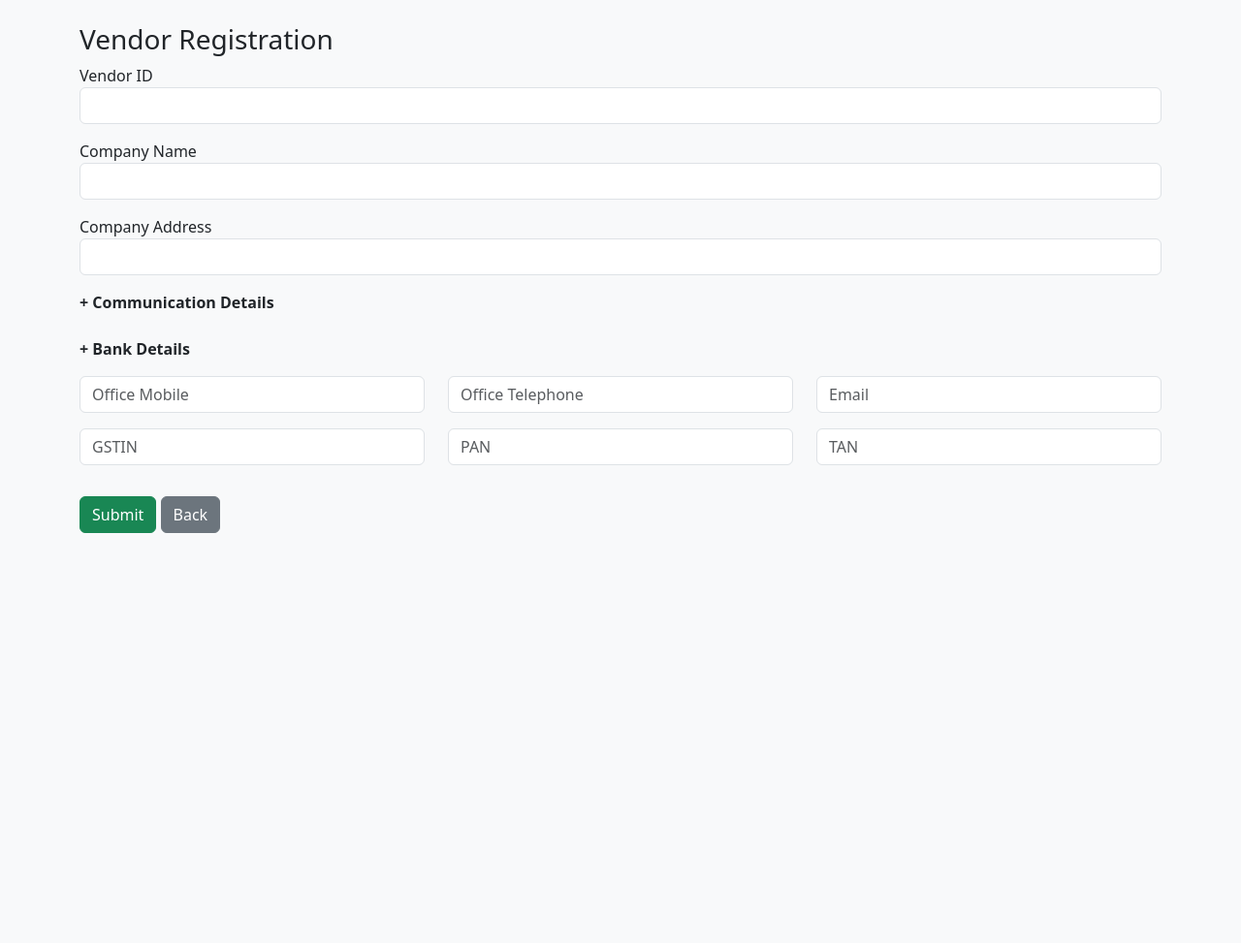
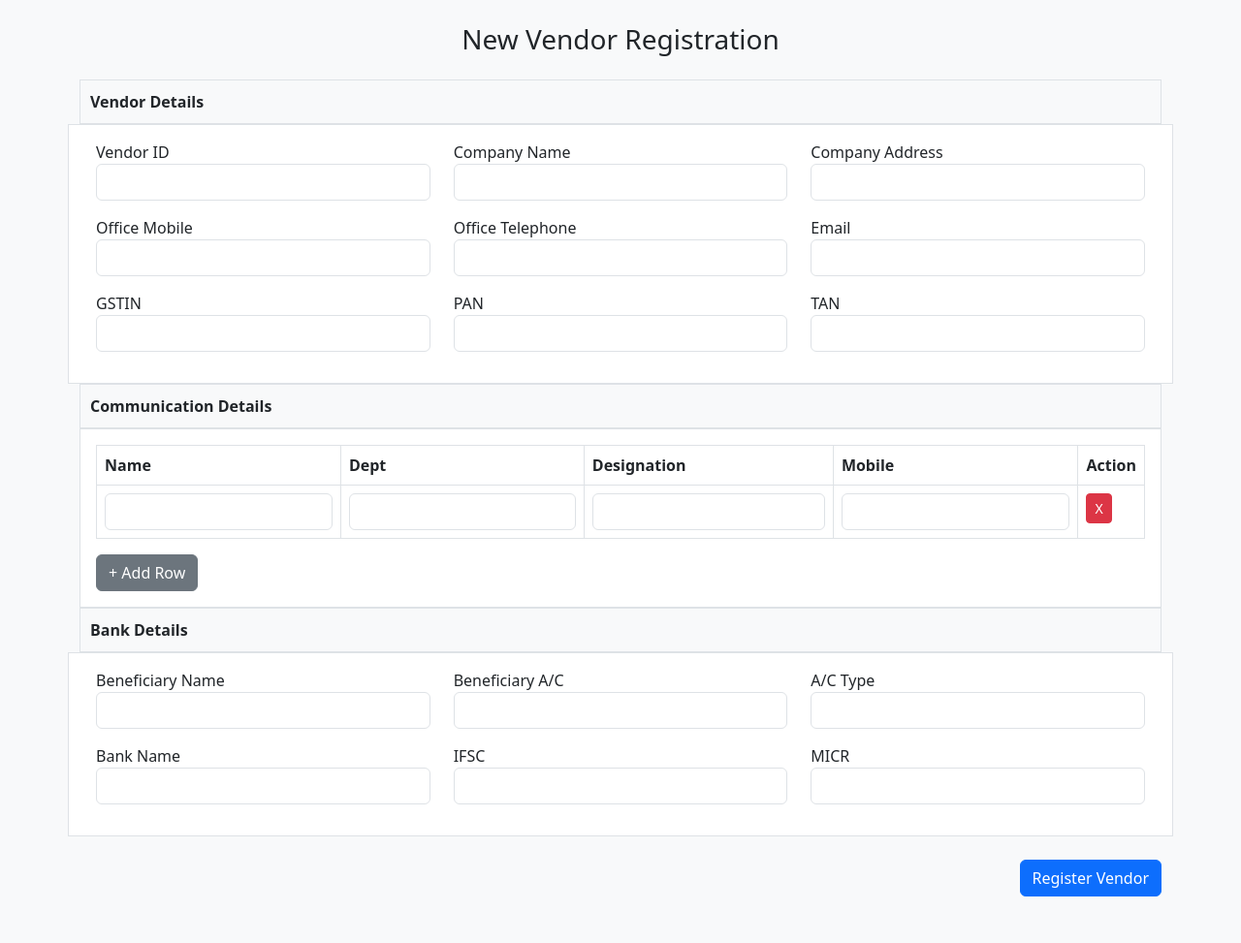
Before and after one commit to Madhan12-tech/Vanes_erp, a Flask app: page /register in a window 1280 px wide. Shown: the whole page at 97% size. Before the commit the page ends 550 px from the top, so only its background shows below. Run offline with Flask 3, Linux system fonts and the light colour scheme.

Commit message:
Update register.html

```diff
--- a/templates/register.html
+++ b/templates/register.html
@@ -5,105 +5,153 @@
   <title>Vendor Registration</title>
   <link href="https://cdn.jsdelivr.net/npm/bootstrap@5.3.0/dist/css/bootstrap.min.css" rel="stylesheet">
   <style>
-    .collapse-section { cursor: pointer; font-weight: bold; }
+    .collapse-header {
+      cursor: pointer;
+      background-color: #f8f9fa;
+      padding: 10px;
+      font-weight: bold;
+      border: 1px solid #dee2e6;
+    }
   </style>
 </head>
 <body class="bg-light">
-  <div class="container mt-4">
-    <h3>Vendor Registration</h3>
-    <form method="POST">
-      {% with messages = get_flashed_messages(with_categories=true) %}
-        {% if messages %}
-          {% for category, message in messages %}
-            <div class="alert alert-{{ category }}">{{ message }}</div>
-          {% endfor %}
-        {% endif %}
-      {% endwith %}
+  <div class="container mt-4 mb-5">
+    <h3 class="text-center mb-4">New Vendor Registration</h3>
+    <form method="POST" action="/register">
 
-      <!-- Vendor Basic -->
-      <div class="mb-3">
+      <!-- Vendor Details -->
+      <div class="collapse-header" data-bs-toggle="collapse" data-bs-target="#vendorDetails">
+        Vendor Details
+      </div>
+      <div class="collapse show" id="vendorDetails">
+        <div class="row p-3 border bg-white">
+          <div class="col-md-4 mb-3">
             <label>Vendor ID</label>
-        <input type="text" name="vendor_id" class="form-control" required>
+            <input type="text" class="form-control" name="vendor_id" required>
           </div>
-      <div class="mb-3">
+          <div class="col-md-4 mb-3">
             <label>Company Name</label>
-        <input type="text" name="company_name" class="form-control" required>
+            <input type="text" class="form-control" name="company_name" required>
           </div>
-      <div class="mb-3">
+          <div class="col-md-4 mb-3">
             <label>Company Address</label>
-        <input type="text" name="company_address" class="form-control" required>
+            <input type="text" class="form-control" name="company_address" required>
+          </div>
+          <div class="col-md-4 mb-3">
+            <label>Office Mobile</label>
+            <input type="text" class="form-control" name="office_mobile">
+          </div>
+          <div class="col-md-4 mb-3">
+            <label>Office Telephone</label>
+            <input type="text" class="form-control" name="office_telephone">
+          </div>
+          <div class="col-md-4 mb-3">
+            <label>Email</label>
+            <input type="email" class="form-control" name="email">
+          </div>
+          <div class="col-md-4 mb-3">
+            <label>GSTIN</label>
+            <input type="text" class="form-control" name="gstin">
+          </div>
+          <div class="col-md-4 mb-3">
+            <label>PAN</label>
+            <input type="text" class="form-control" name="pan">
+          </div>
+          <div class="col-md-4 mb-3">
+            <label>TAN</label>
+            <input type="text" class="form-control" name="tan">
+          </div>
+        </div>
       </div>
 
       <!-- Communication Details -->
-      <p class="collapse-section" data-bs-toggle="collapse" data-bs-target="#communicationSection">+ Communication Details</p>
-      <div id="communicationSection" class="collapse">
-        <table class="table table-bordered">
+      <div class="collapse-header" data-bs-toggle="collapse" data-bs-target="#commDetails">
+        Communication Details
+      </div>
+      <div class="collapse show" id="commDetails">
+        <div class="p-3 border bg-white">
+          <table class="table table-bordered" id="commTable">
             <thead>
               <tr>
-              <th>Name</th><th>Department</th><th>Designation</th><th>Mobile</th><th>Action</th>
+                <th>Name</th>
+                <th>Dept</th>
+                <th>Designation</th>
+                <th>Mobile</th>
+                <th>Action</th>
               </tr>
             </thead>
-          <tbody id="comm-body">
+            <tbody id="commBody">
               <tr>
-              <td><input type="text" name="contact_name[]" class="form-control" required></td>
+                <td><input type="text" name="contact_name[]" class="form-control"></td>
                 <td><input type="text" name="contact_dept[]" class="form-control"></td>
                 <td><input type="text" name="contact_desg[]" class="form-control"></td>
                 <td><input type="text" name="contact_mob[]" class="form-control"></td>
-              <td><button type="button" class="btn btn-danger btn-sm" onclick="removeRow(this)">X</button></td>
+                <td><button type="button" class="btn btn-danger btn-sm removeRow">X</button></td>
               </tr>
             </tbody>
           </table>
-        <button type="button" class="btn btn-secondary btn-sm" onclick="addRow()">+ Add Row</button>
+          <button type="button" class="btn btn-secondary" id="addRow">+ Add Row</button>
+        </div>
       </div>
 
       <!-- Bank Details -->
-      <p class="collapse-section mt-4" data-bs-toggle="collapse" data-bs-target="#bankSection">+ Bank Details</p>
-      <div id="bankSection" class="collapse">
-        <div class="row">
-          <div class="col-md-4 mb-3"><input type="text" name="ben_name" class="form-control" placeholder="Beneficiary Name"></div>
-          <div class="col-md-4 mb-3"><input type="text" name="ben_ac" class="form-control" placeholder="A/C Number"></div>
-          <div class="col-md-4 mb-3"><input type="text" name="ac_type" class="form-control" placeholder="Account Type"></div>
-          <div class="col-md-4 mb-3"><input type="text" name="bank_name" class="form-control" placeholder="Bank Name"></div>
-          <div class="col-md-4 mb-3"><input type="text" name="ifsc" class="form-control" placeholder="IFSC"></div>
-          <div class="col-md-4 mb-3"><input type="text" name="micr" class="form-control" placeholder="MICR"></div>
+      <div class="collapse-header" data-bs-toggle="collapse" data-bs-target="#bankDetails">
+        Bank Details
+      </div>
+      <div class="collapse show" id="bankDetails">
+        <div class="row p-3 border bg-white">
+          <div class="col-md-4 mb-3">
+            <label>Beneficiary Name</label>
+            <input type="text" class="form-control" name="ben_name">
+          </div>
+          <div class="col-md-4 mb-3">
+            <label>Beneficiary A/C</label>
+            <input type="text" class="form-control" name="ben_ac">
+          </div>
+          <div class="col-md-4 mb-3">
+            <label>A/C Type</label>
+            <input type="text" class="form-control" name="ac_type">
+          </div>
+          <div class="col-md-4 mb-3">
+            <label>Bank Name</label>
+            <input type="text" class="form-control" name="bank_name">
+          </div>
+          <div class="col-md-4 mb-3">
+            <label>IFSC</label>
+            <input type="text" class="form-control" name="ifsc">
+          </div>
+          <div class="col-md-4 mb-3">
+            <label>MICR</label>
+            <input type="text" class="form-control" name="micr">
+          </div>
         </div>
       </div>
 
-      <!-- Other Fields -->
-      <div class="row">
-        <div class="col-md-4 mb-3"><input type="text" name="office_mobile" class="form-control" placeholder="Office Mobile"></div>
-        <div class="col-md-4 mb-3"><input type="text" name="office_telephone" class="form-control" placeholder="Office Telephone"></div>
-        <div class="col-md-4 mb-3"><input type="email" name="email" class="form-control" placeholder="Email"></div>
-        <div class="col-md-4 mb-3"><input type="text" name="gstin" class="form-control" placeholder="GSTIN"></div>
-        <div class="col-md-4 mb-3"><input type="text" name="pan" class="form-control" placeholder="PAN"></div>
-        <div class="col-md-4 mb-3"><input type="text" name="tan" class="form-control" placeholder="TAN"></div>
-      </div>
-
-      <div class="mt-3">
-        <button class="btn btn-success">Submit</button>
-        <a href="{{ url_for('dashboard') }}" class="btn btn-secondary">Back</a>
+      <!-- Submit -->
+      <div class="text-end mt-4">
+        <button type="submit" class="btn btn-primary">Register Vendor</button>
       </div>
     </form>
   </div>
 
   <script src="https://cdn.jsdelivr.net/npm/bootstrap@5.3.0/dist/js/bootstrap.bundle.min.js"></script>
   <script>
-    function addRow() {
-      const row = `
-        <tr>
-          <td><input type="text" name="contact_name[]" class="form-control" required></td>
+    document.getElementById('addRow').addEventListener('click', function () {
+      const row = `<tr>
+        <td><input type="text" name="contact_name[]" class="form-control"></td>
         <td><input type="text" name="contact_dept[]" class="form-control"></td>
         <td><input type="text" name="contact_desg[]" class="form-control"></td>
         <td><input type="text" name="contact_mob[]" class="form-control"></td>
-          <td><button type="button" class="btn btn-danger btn-sm" onclick="removeRow(this)">X</button></td>
-        </tr>
-      `;
-      document.getElementById('comm-body').insertAdjacentHTML('beforeend', row);
+        <td><button type="button" class="btn btn-danger btn-sm removeRow">X</button></td>
+      </tr>`;
+      document.getElementById('commBody').insertAdjacentHTML('beforeend', row);
+    });
+
+    document.addEventListener('click', function (e) {
+      if (e.target && e.target.classList.contains('removeRow')) {
+        e.target.closest('tr').remove();
       }
-
-    function removeRow(button) {
-      button.closest('tr').remove();
-    }
+    });
   </script>
 </body>
 </html>
```
Lines whose indentation alone changed are shown as unchanged.
